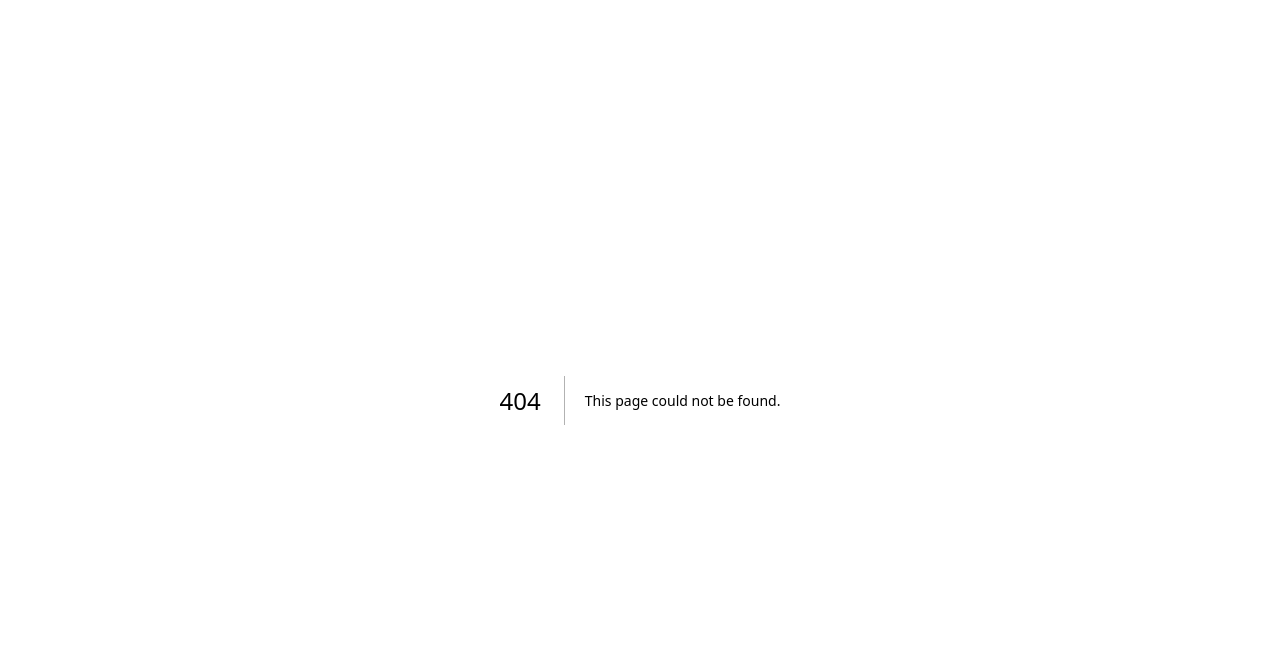
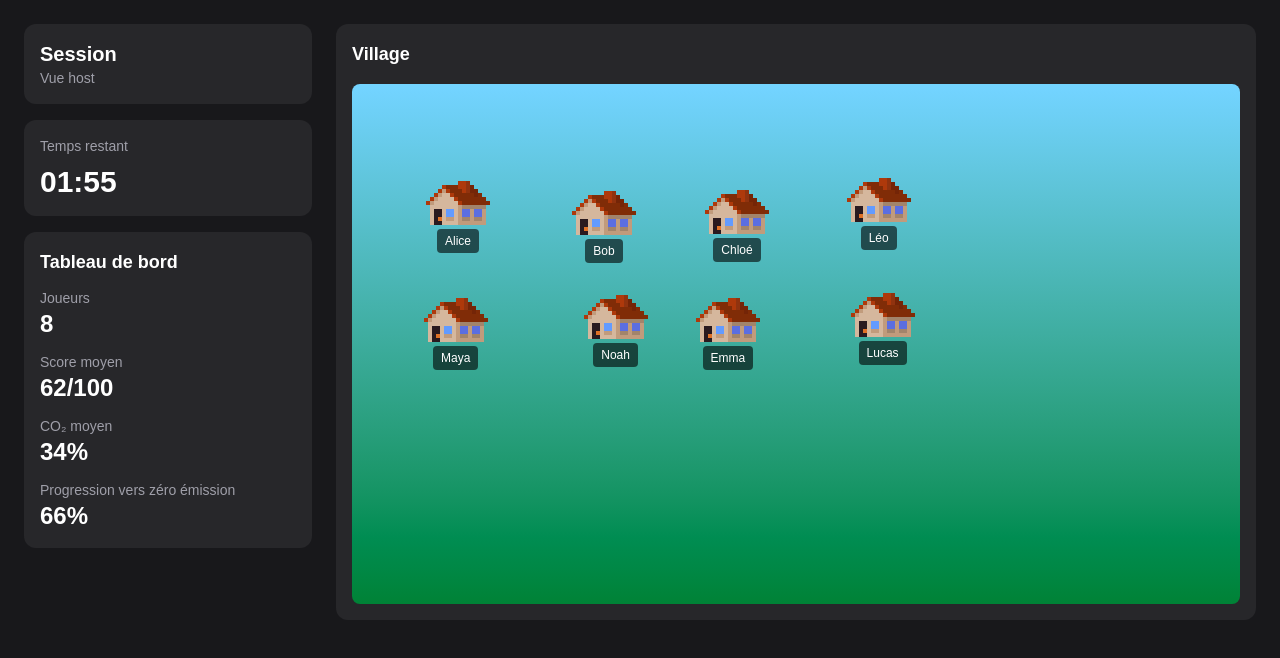
Before and after one commit to Thomas-src/Hackathon2026-Greenov-front, a Next.js app: page /game/1 in a window 1280 px wide. Before the commit this address had no page. Shown: the top 658 px of the page. Built offline with nearby package versions, Linux system fonts and the light colour scheme.

Commit message:
page de la game pour la partie host

```diff
--- /dev/null
+++ b/app/game/[sessionId]/page.tsx
@@ -0,0 +1,179 @@
+"use client";
+
+import { useEffect, useMemo, useState } from "react";
+import { useParams } from "next/navigation";
+
+type Profile = "house" | "flat" | "company";
+
+const houseByProfile: Record<Profile, string> = {
+  house: "/houses/house.gif",
+  flat: "/houses/flat.gif",
+  company: "/houses/company.gif",
+};
+
+type Player = {
+  id: string;
+  name: string;
+  profile: Profile;
+  x: number;
+  y: number;
+  score: number;
+  co2: number;
+};
+
+function random(min: number, max: number) {
+  return Math.random() * (max - min) + min;
+}
+
+/**
+ * Place les maisons en grille souple :
+ * - structure lisible
+ * - léger décalage pour garder un aspect village
+ */
+function generateVillagePositions(count: number) {
+  const positions: { x: number; y: number }[] = [];
+
+  const columns = 4;
+  const startX = 80;
+  const startY = 80;
+  const gapX = 140;
+  const gapY = 120;
+
+  for (let i = 0; i < count; i++) {
+    const col = i % columns;
+    const row = Math.floor(i / columns);
+
+    const x = startX + col * gapX + random(-18, 18);
+    const y = startY + row * gapY + random(-12, 12);
+
+    positions.push({ x, y });
+  }
+
+  return positions;
+}
+
+function House({ player }: { player: Player }) {
+  return (
+    <div
+      className="absolute flex flex-col items-center"
+      style={{ left: player.x, top: player.y }}
+    >
+      <img
+        src={houseByProfile[player.profile]}
+        alt={player.name}
+        className="w-16 image-pixel"
+      />
+      <p className="mt-1 rounded bg-black/60 px-2 py-1 text-xs text-white">
+        {player.name}
+      </p>
+    </div>
+  );
+}
+
+export default function HostGamePage() {
+  const params = useParams();
+  const sessionId = params.id as string;
+
+  const [timeLeft, setTimeLeft] = useState(120);
+
+  const initialPlayers = useMemo(() => {
+    const basePlayers = [
+      { id: "1", name: "Alice", profile: "house" as Profile, score: 80, co2: 20 },
+      { id: "2", name: "Bob", profile: "house" as Profile, score: 60, co2: 35 },
+      { id: "3", name: "Chloé", profile: "house" as Profile, score: 40, co2: 55 },
+      { id: "4", name: "Léo", profile: "house" as Profile, score: 70, co2: 25 },
+      { id: "5", name: "Maya", profile: "house" as Profile, score: 66, co2: 32 },
+      { id: "6", name: "Noah", profile: "house" as Profile, score: 50, co2: 41 },
+      { id: "7", name: "Emma", profile: "house" as Profile, score: 74, co2: 27 },
+      { id: "8", name: "Lucas", profile: "house" as Profile, score: 58, co2: 39 },
+    ];
+
+    const positions = generateVillagePositions(basePlayers.length);
+
+    return basePlayers.map((player, index) => ({
+      ...player,
+      x: positions[index].x,
+      y: positions[index].y,
+    }));
+  }, []);
+
+  const [players] = useState<Player[]>(initialPlayers);
+
+  useEffect(() => {
+    const interval = setInterval(() => {
+      setTimeLeft((prev) => (prev > 0 ? prev - 1 : 0));
+    }, 1000);
+
+    return () => clearInterval(interval);
+  }, []);
+
+  const averageScore = Math.round(
+    players.reduce((sum, p) => sum + p.score, 0) / players.length
+  );
+
+  const averageCo2 = Math.round(
+    players.reduce((sum, p) => sum + p.co2, 0) / players.length
+  );
+
+  const progress = 100 - averageCo2;
+
+  function formatTime(seconds: number) {
+    const min = Math.floor(seconds / 60);
+    const sec = seconds % 60;
+    return `${String(min).padStart(2, "0")}:${String(sec).padStart(2, "0")}`;
+  }
+
+  return (
+    <main className="min-h-screen bg-zinc-900 text-white p-6">
+      <div className="mx-auto flex max-w-7xl gap-6">
+        <aside className="w-72 space-y-4">
+          <div className="rounded-xl bg-zinc-800 p-4">
+            <h1 className="text-xl font-bold">Session {sessionId}</h1>
+            <p className="text-sm text-zinc-400">Vue host</p>
+          </div>
+
+          <div className="rounded-xl bg-zinc-800 p-4">
+            <p className="text-sm text-zinc-400">Temps restant</p>
+            <p className="mt-2 text-3xl font-bold">{formatTime(timeLeft)}</p>
+          </div>
+
+          <div className="rounded-xl bg-zinc-800 p-4 space-y-3">
+            <h2 className="text-lg font-semibold">Tableau de bord</h2>
+
+            <div>
+              <p className="text-sm text-zinc-400">Joueurs</p>
+              <p className="text-2xl font-bold">{players.length}</p>
+            </div>
+
+            <div>
+              <p className="text-sm text-zinc-400">Score moyen</p>
+              <p className="text-2xl font-bold">{averageScore}/100</p>
+            </div>
+
+            <div>
+              <p className="text-sm text-zinc-400">CO₂ moyen</p>
+              <p className="text-2xl font-bold">{averageCo2}%</p>
+            </div>
+
+            <div>
+              <p className="text-sm text-zinc-400">Progression vers zéro émission</p>
+              <p className="text-2xl font-bold">{progress}%</p>
+            </div>
+          </div>
+        </aside>
+
+        <section className="flex-1">
+          <div className="rounded-xl bg-zinc-800 p-4">
+            <h2 className="mb-4 text-lg font-semibold">Village</h2>
+
+            <div className="relative h-[520px] rounded-lg overflow-hidden bg-gradient-to-b from-sky-300 to-green-700">
+              {players.map((player) => (
+                <House key={player.id} player={player} />
+              ))}
+            </div>
+          </div>
+        </section>
+      </div>
+    </main>
+  );
+}
```
